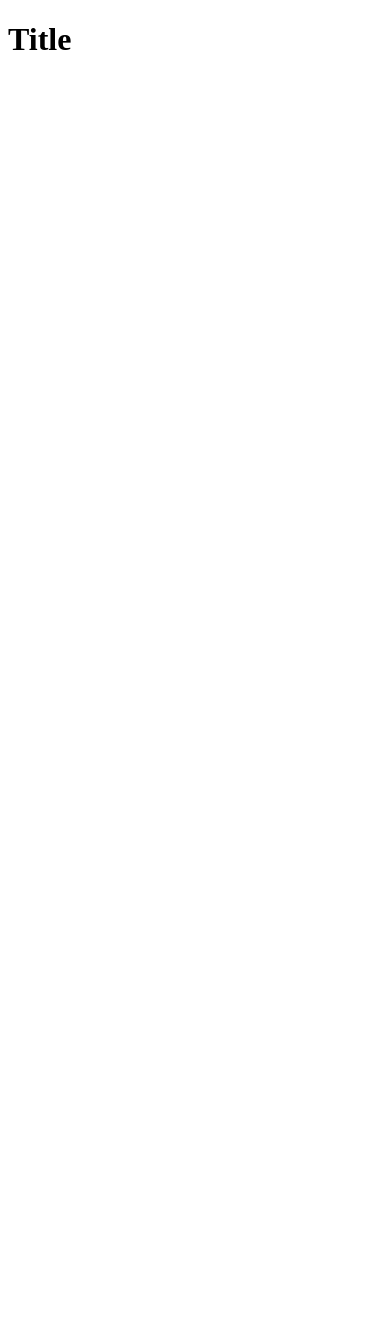
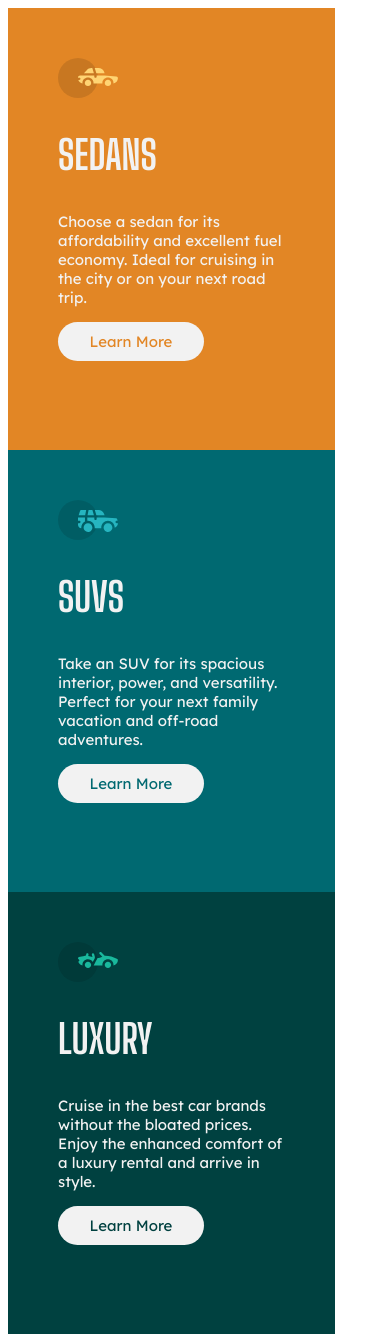
Before and after one commit to caamomilaa/3-column-mobile, a plain HTML site: page index.html in a window 390 px wide. Before the commit the page ends 844 px from the top, so only its background shows below. Drawn offline with Linux system fonts and the light colour scheme; a web font is replaced by a local one.

Commit message:
3-column-mobile-updates

```diff
--- a/css/styles.css
+++ b/css/styles.css
@@ -11,3 +11,83 @@
 html {
   scroll-behavior: smooth;
 }
+body {
+  font-family: "Lexend Deca", sans-serif;
+  color: #f2f2f2;
+  font-size: 15px;
+}
+h2 {
+  font-family: "Big Shoulders Display", sans-serif;
+  font-optical-sizing: auto;
+  font-weight: 700;
+  font-style: normal;
+  font-size: 40px;
+  color: #f2f2f2;
+}
+.main {
+  border-radius: 8px;
+}
+.sedans {
+  position: relative;
+  width: 327px;
+  height: 442px;
+  background-color: #e28625;
+  padding: 50px;
+  border-radius: 8px, 8px, 0px, 0 px;
+}
+.suvs {
+  position: relative;
+  width: 327px;
+  height: 442px;
+  background-color: #006971;
+  padding: 50px;
+}
+.luxury {
+  position: relative;
+  width: 327px;
+  height: 442px;
+  background-color: #004140;
+  padding: 50px;
+}
+.button1 {
+  position: absolute;
+  color: #e28625;
+  background-color: #f2f2f2;
+  border-radius: 25px;
+  padding: 10px;
+  bottom: 48;
+  width: 146px;
+  text-align: center;
+}
+.button2 {
+  position: absolute;
+  color: #006971;
+  background-color: #f2f2f2;
+  border-radius: 25px;
+  padding: 10px;
+  bottom: 48;
+  width: 146px;
+  text-align: center;
+}
+.button3 {
+  position: absolute;
+  color: #004140;
+  background-color: #f2f2f2;
+  border-radius: 25px;
+  padding: 10px;
+  bottom: 48;
+  width: 146px;
+  text-align: center;
+}
+.circle {
+  position: relative;
+  border-radius: 50px;
+  background-color: #0000001d;
+  width: 40px;
+  height: 40px;
+}
+.img {
+  position: absolute;
+  top: 10px;
+  left: 20px;
+}
--- a/index.html
+++ b/index.html
@@ -5,8 +5,59 @@
     <meta name="viewport" content="width=device-width, initial-scale=1.0" />
     <title>template</title>
     <link rel="stylesheet" href="./css/styles.css" />
+    <link rel="preconnect" href="https://fonts.googleapis.com" />
+    <link rel="preconnect" href="https://fonts.gstatic.com" crossorigin />
+    <link
+      href="https://fonts.googleapis.com/css2?family=Lexend+Deca&family=Roboto+Flex:opsz@8..144&family=Truculenta:opsz,wdth,wght@12..72,75..125,100..900&display=swap"
+      rel="stylesheet"
+    />
+    <link rel="preconnect" href="https://fonts.googleapis.com" />
+    <link rel="preconnect" href="https://fonts.gstatic.com" crossorigin />
+    <link
+      href="https://fonts.googleapis.com/css2?family=Big+Shoulders+Display:wght@700&display=swap"
+      rel="stylesheet"
+    />
+    <link
+      rel="shortcut icon"
+      href="./assets/images/favicon-32x32.png"
+      type="image/pmg"
+    />
   </head>
   <body>
-    <h1 class="title">Title</h1>
+    <main class="main">
+      <div class="sedans">
+        <div class="circle">
+          <img class="img" src="./assets/images/icon-sedans.svg" alt="" />
+        </div>
+        <h2>SEDANS</h2>
+        <p>
+          Choose a sedan for its affordability and excellent fuel economy. Ideal
+          for cruising in the city or on your next road trip.
+        </p>
+        <a class="button1">Learn More</a>
+      </div>
+      <div class="suvs">
+        <div class="circle">
+          <img class="img" src="./assets/images/icon-suvs.svg" alt="" />
+        </div>
+        <h2>SUVS</h2>
+        <p>
+          Take an SUV for its spacious interior, power, and versatility. Perfect
+          for your next family vacation and off-road adventures.
+        </p>
+        <a class="button2">Learn More</a>
+      </div>
+      <div class="luxury">
+        <div class="circle">
+          <img class="img" src="./assets/images/icon-luxury.svg" alt="" />
+        </div>
+        <h2>LUXURY</h2>
+        <p>
+          Cruise in the best car brands without the bloated prices. Enjoy the
+          enhanced comfort of a luxury rental and arrive in style.
+        </p>
+        <a class="button3">Learn More</a>
+      </div>
+    </main>
   </body>
 </html>
```
Also changed, not shown: assets/images/favicon-32x32.png (added), assets/images/icon-luxury.svg (added), assets/images/icon-sedans.svg (added), assets/images/icon-suvs.svg (added), 1 other file.
